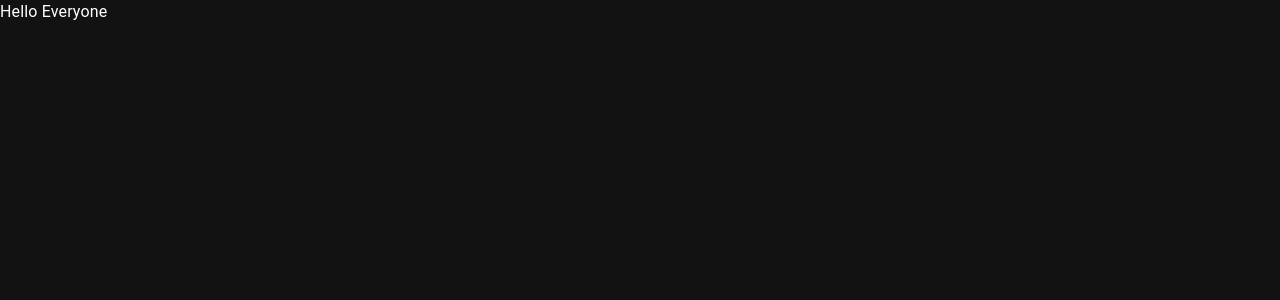
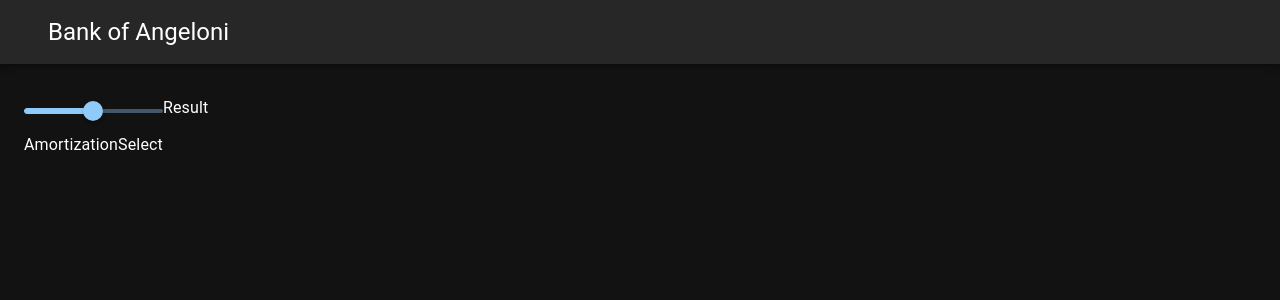
Before and after one commit to PaoloJr90/projects, a React (Create React App) app in the folder mortgage-calculator-react-app/: page / in a window 1280 px wide. Shown: the top 300 px of the page. Built offline with nearby package versions, Linux system fonts and the light colour scheme.

Commit message:
initial setup and importing material UI components

```diff
--- a/mortgage-calculator-react-app/src/App.js
+++ b/mortgage-calculator-react-app/src/App.js
@@ -1,5 +1,26 @@
+import { Container, Grid } from "@mui/material";
+import AmortizationSelect from "./Components/AmortizationSelect";
+import Navbar from "./Components/Navbar";
+import Result from "./Components/Result";
+import SliderSelect from "./Components/SliderSelect";
+
 function App() {
-  return <div className="App">Hello Everyone</div>;
+  return (
+    <div className="App">
+      <Navbar />
+      <Container maxWidth="xl" sx={{ marginTop: 4 }}>
+        <Grid container>
+          <Grid item>
+            <SliderSelect />
+            <AmortizationSelect />
+          </Grid>
+          <Grid item>
+            <Result />
+          </Grid>
+        </Grid>
+      </Container>
+    </div>
+  );
 }
 
 export default App;
--- a/mortgage-calculator-react-app/src/Components/AmortizationSelect.js
+++ b/mortgage-calculator-react-app/src/Components/AmortizationSelect.js
@@ -0,0 +1,7 @@
+import React from "react";
+
+const AmortizationSelect = () => {
+  return <div>AmortizationSelect</div>;
+};
+
+export default AmortizationSelect;
--- a/mortgage-calculator-react-app/src/Components/Common/SliderComponent.js
+++ b/mortgage-calculator-react-app/src/Components/Common/SliderComponent.js
@@ -0,0 +1,8 @@
+import React from "react";
+import Slider from '@mui/material/Slider';
+
+const SliderComponent = () => {
+  return <Slider defaultValue={50} aria-label="Default" valueLabelDisplay="auto" />
+};
+
+export default SliderComponent;
--- a/mortgage-calculator-react-app/src/Components/Navbar.js
+++ b/mortgage-calculator-react-app/src/Components/Navbar.js
@@ -0,0 +1,21 @@
+import React from "react";
+import AppBar from "@mui/material/AppBar";
+import Toolbar from "@mui/material/Toolbar";
+import Typography from "@mui/material/Typography";
+import { Container } from "@mui/material";
+
+const Navbar = () => {
+  return (
+    <AppBar position="static">
+      <Container maxWidth="xl">
+        <Toolbar>
+          <Typography variant="h5" component="p">
+            Bank of Angeloni
+          </Typography>
+        </Toolbar>
+      </Container>
+    </AppBar>
+  );
+};
+
+export default Navbar;
--- a/mortgage-calculator-react-app/src/Components/Result.js
+++ b/mortgage-calculator-react-app/src/Components/Result.js
@@ -0,0 +1,7 @@
+import React from "react";
+
+const Result = () => {
+  return <div>Result</div>;
+};
+
+export default Result;
--- a/mortgage-calculator-react-app/src/Components/SliderSelect.js
+++ b/mortgage-calculator-react-app/src/Components/SliderSelect.js
@@ -0,0 +1,8 @@
+import React from "react";
+import SliderComponent from "./Common/SliderComponent";
+
+const SliderSelect = () => {
+  return <SliderComponent />;
+};
+
+export default SliderSelect;
--- a/mortgage-calculator-react-app/src/index.js
+++ b/mortgage-calculator-react-app/src/index.js
@@ -1,8 +1,9 @@
 import React from "react";
 import ReactDOM from "react-dom/client";
 import App from "./App.js";
+import { ThemeProvider, createTheme } from "@mui/material/styles";
+import CssBaseline from "@mui/material/CssBaseline";
 import { theme } from "./theme";
-import { CssBaseline, ThemeProvider } from "@mui/material";
 
 ReactDOM.createRoot(document.getElementById("root")).render(
   <>
--- a/mortgage-calculator-react-app/src/theme.js
+++ b/mortgage-calculator-react-app/src/theme.js
@@ -4,4 +4,7 @@ export const theme = createTheme({
   palette: {
     mode: "dark",
   },
+  // typography: {
+  //   h1: { fontSize: "12px" },
+  // },
 });
```
